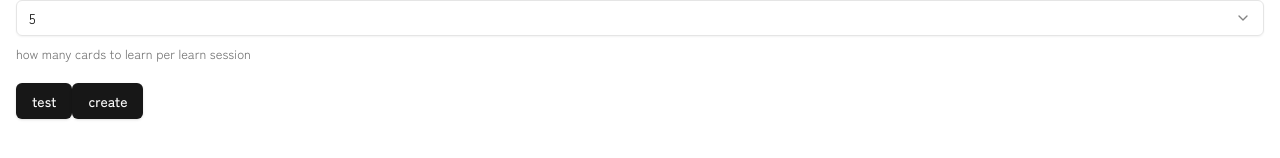
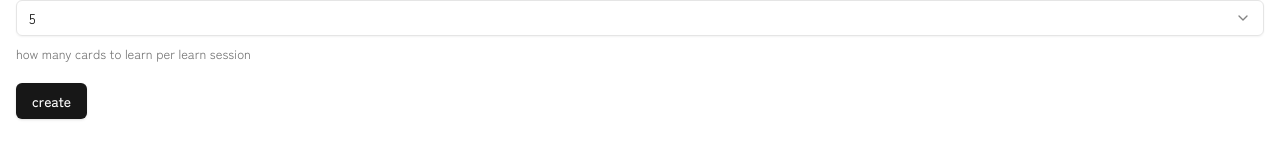
Before and after one commit to alex-avila/flashcards-srs, a Next.js app: page /decks/new in a window 1280 px wide. Shown: the part 416-574 px from the top of the page. Built offline with nearby package versions, Linux system fonts and the light colour scheme.

Commit message:
fix: remove button for testing

```diff
--- a/app/components/ui/new-deck-form.tsx
+++ b/app/components/ui/new-deck-form.tsx
@@ -154,9 +154,6 @@ export default function NewDeckForm() {
               )}
             </div>
           )}
-          <Button type="button" onClick={() => form.trigger()}>
-            test
-          </Button>
           <Button type="submit" disabled={isPending}>
             {!isPending ? "create" : "creating..."}
           </Button>
```
